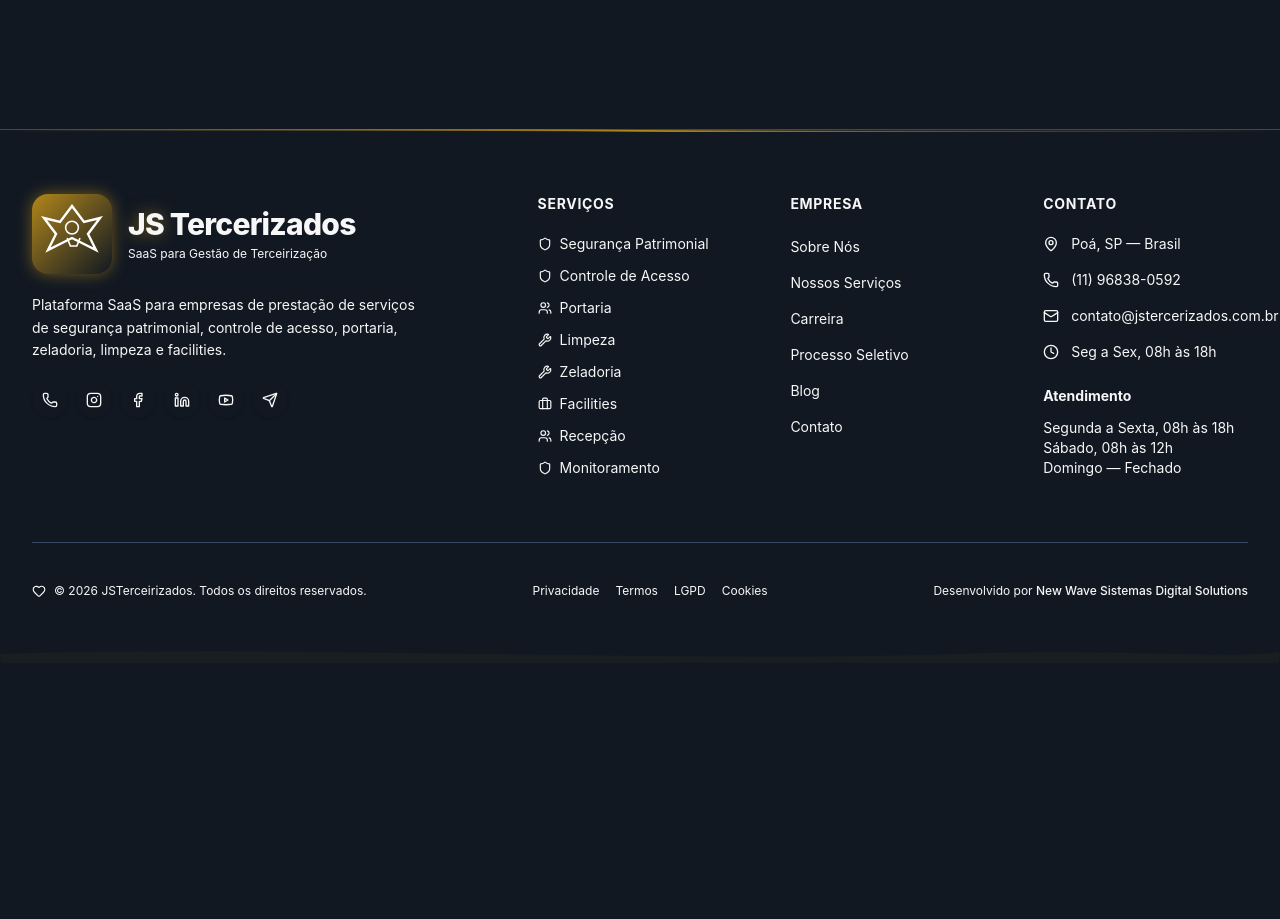
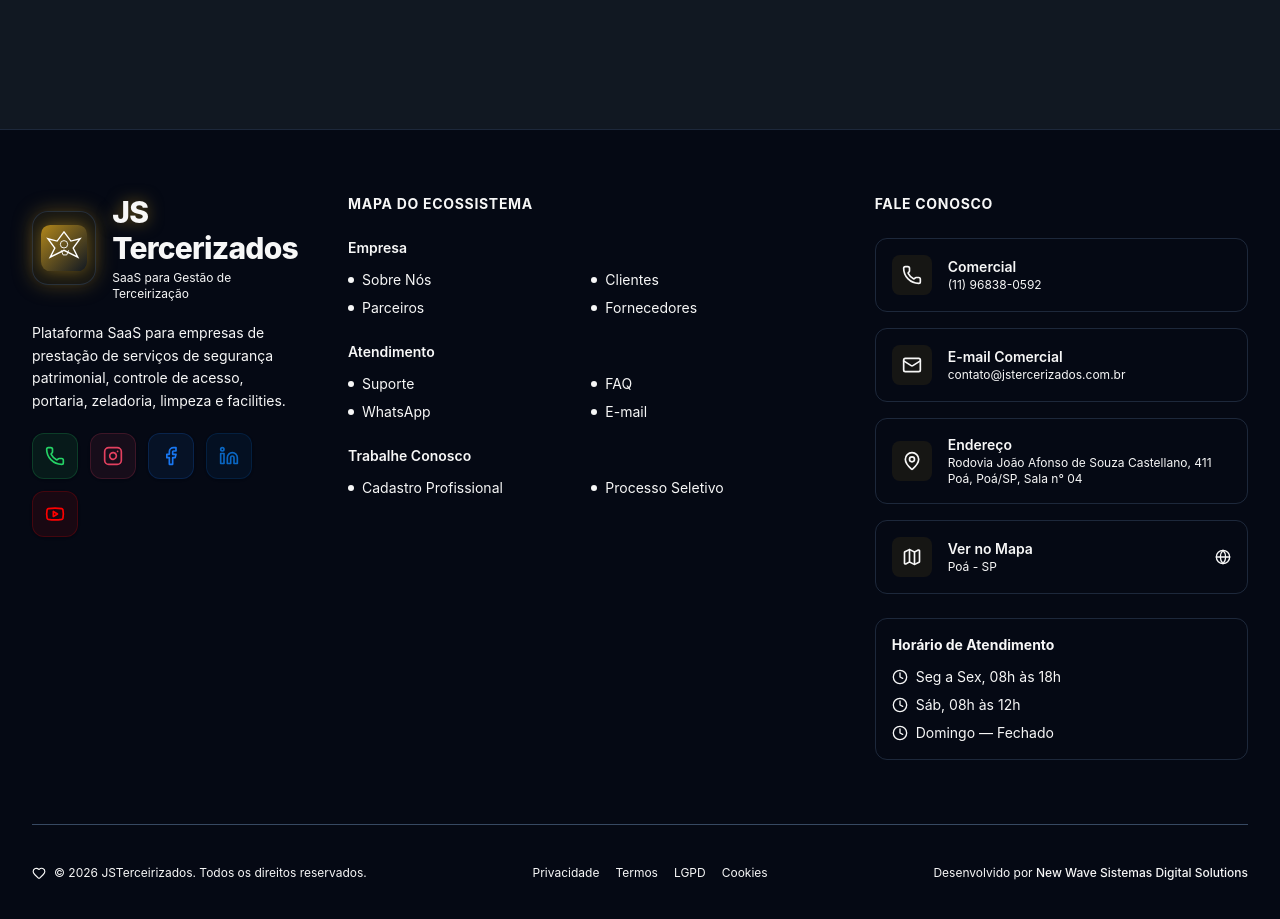
Before and after one commit to Evandro-J-O-Andrade/jrtercerisados, a React (Vite) app: page / in a window 1280 px wide. Shown: the part 6100-7019 px from the top of the page. Before the commit the page ends 6763 px from the top, so only its background shows below. Built offline with nearby package versions, Linux system fonts and the light colour scheme; no server answers; a web font is replaced by a local one.

Commit message:
feat: Footer v2 — premium SaaS corporate design with ecosystem map

```diff
--- a/src/components/layout/Footer.tsx
+++ b/src/components/layout/Footer.tsx
@@ -7,107 +7,97 @@
   Clock,
   Instagram,
   Facebook,
-  Send,
   Linkedin,
   Youtube,
-  Briefcase,
-  Shield,
-  Users,
-  Wrench,
   Heart,
+  Globe,
+  Map,
 } from 'lucide-react';
 import { COMPANY, SOCIAL_LINKS } from '@/config';
 import { IMAGES } from '@/config/images';
 
-const footerServices = [
-  { label: 'Segurança Patrimonial', icon: Shield, href: '/servicos' },
-  { label: 'Controle de Acesso', icon: Shield, href: '/servicos' },
-  { label: 'Portaria', icon: Users, href: '/servicos' },
-  { label: 'Limpeza', icon: Wrench, href: '/servicos' },
-  { label: 'Zeladoria', icon: Wrench, href: '/servicos' },
-  { label: 'Facilities', icon: Briefcase, href: '/servicos' },
-  { label: 'Recepção', icon: Users, href: '/servicos' },
-  { label: 'Monitoramento', icon: Shield, href: '/servicos' },
-];
-
-const footerCompany = [
+const footerEcosystem = [
+  {
+    label: 'Empresa',
+    links: [
       { label: 'Sobre Nós', href: '/sobre' },
-  { label: 'Nossos Serviços', href: '/servicos' },
-  { label: 'Carreira', href: '/trabalhe-conosco' },
+      { label: 'Clientes', href: '/clientes' },
+      { label: 'Parceiros', href: '/parceiros' },
+      { label: 'Fornecedores', href: '/fornecedores' },
+    ],
+  },
+  {
+    label: 'Atendimento',
+    links: [
+      { label: 'Suporte', href: '/suporte' },
+      { label: 'FAQ', href: '/faq' },
+      { label: 'WhatsApp', href: SOCIAL_LINKS.whatsapp },
+      { label: 'E-mail', href: `mailto:${COMPANY.email}` },
+    ],
+  },
+  {
+    label: 'Trabalhe Conosco',
+    links: [
+      { label: 'Cadastro Profissional', href: '/trabalhe-conosco' },
       { label: 'Processo Seletivo', href: '/processo-seletivo' },
-  { label: 'Blog', href: '/blog' },
-  { label: 'Contato', href: '/contato' },
-];
-
-const footerContact = [
-  {
-    icon: MapPin,
-    text: `${COMPANY.address.city}, ${COMPANY.address.state} — Brasil`,
+    ],
   },
-  { icon: Phone, text: COMPANY.phone, href: `tel:${COMPANY.phone}` },
-  { icon: Mail, text: COMPANY.email, href: `mailto:${COMPANY.email}` },
-  { icon: Clock, text: 'Seg a Sex, 08h às 18h' },
 ];
 
 const socialLinks = [
-  { label: 'WhatsApp', href: SOCIAL_LINKS.whatsapp, icon: Phone },
-  { label: 'Instagram', href: SOCIAL_LINKS.instagram, icon: Instagram },
-  { label: 'Facebook', href: SOCIAL_LINKS.facebook, icon: Facebook },
-  { label: 'LinkedIn', href: SOCIAL_LINKS.linkedin, icon: Linkedin },
-  { label: 'YouTube', href: SOCIAL_LINKS.youtube, icon: Youtube },
-  { label: 'TikTok', href: SOCIAL_LINKS.tiktok, icon: Send },
+  {
+    label: 'WhatsApp',
+    href: SOCIAL_LINKS.whatsapp,
+    icon: Phone,
+    color: '#25D366',
+  },
+  {
+    label: 'Instagram',
+    href: SOCIAL_LINKS.instagram,
+    icon: Instagram,
+    color: '#E4405F',
+  },
+  {
+    label: 'Facebook',
+    href: SOCIAL_LINKS.facebook,
+    icon: Facebook,
+    color: '#1877F2',
+  },
+  {
+    label: 'LinkedIn',
+    href: SOCIAL_LINKS.linkedin,
+    icon: Linkedin,
+    color: '#0A66C2',
+  },
+  {
+    label: 'YouTube',
+    href: SOCIAL_LINKS.youtube,
+    icon: Youtube,
+    color: '#FF0000',
+  },
 ];
 
 export function Footer() {
   const currentYear = new Date().getFullYear();
 
   return (
-    <footer className="bg-card border-border relative border-t">
-      {/* SVG decorative top border */}
-      <div className="absolute -top-px right-0 left-0">
-        <svg
-          viewBox="0 0 1440 4"
-          fill="none"
-          xmlns="http://www.w3.org/2000/svg"
-          className="w-full"
-        >
-          <defs>
-            <linearGradient id="ftg" x1="0" y1="0" x2="1" y2="0">
-              <stop offset="0%" stopColor="hsl(43,74%,40%)" stopOpacity="0" />
-              <stop
-                offset="30%"
-                stopColor="hsl(43,74%,40%)"
-                stopOpacity="0.6"
-              />
-              <stop offset="50%" stopColor="hsl(43,74%,40%)" stopOpacity="1" />
-              <stop
-                offset="70%"
-                stopColor="hsl(43,74%,40%)"
-                stopOpacity="0.6"
-              />
-              <stop offset="100%" stopColor="hsl(43,74%,40%)" stopOpacity="0" />
-            </linearGradient>
-          </defs>
-          <path
-            d="M0 2 Q360 0 720 2 Q1080 4 1440 2"
-            stroke="url(#ftg)"
-            strokeWidth="2"
-            fill="none"
-          />
-        </svg>
-      </div>
+    <footer className="border-border/50 relative border-t bg-[#050914]">
+      {/* Decorative top glow */}
+      <div className="via-primary/40 absolute -top-px right-0 left-0 h-px bg-gradient-to-r from-transparent to-transparent" />
 
       <div className="mx-auto max-w-[1600px] px-4 py-16 sm:px-6 lg:px-8">
-        {/* Top section with brand and 4 columns */}
-        <div className="grid grid-cols-1 gap-12 lg:grid-cols-5">
+        {/* Top section with brand, ecosystem, and contact */}
+        <div className="grid grid-cols-1 gap-12 lg:grid-cols-12">
           {/* Brand Column */}
-          <div className="space-y-5 lg:col-span-2">
+          <div className="space-y-5 lg:col-span-3">
             <Link to="/" className="flex items-center gap-4">
+              <div className="bg-primary/10 border-border/50 shadow-glow relative rounded-2xl border p-2">
                 <img
                   src={IMAGES.logo.dark}
                   alt={COMPANY.name}
-                className="drop-shadow-glow h-20 w-auto"
+                  className="drop-shadow-glow h-14 w-auto"
                 />
+              </div>
               <div>
                 <h2 className="text-3xl font-extrabold tracking-tight">
                   <span className="text-primary drop-shadow-glow">JS</span>{' '}
@@ -121,97 +111,167 @@
             <p className="text-muted-foreground max-w-sm text-sm leading-relaxed">
               {COMPANY.description}
             </p>
-            <div className="flex flex-wrap gap-2">
+
+            {/* Social Icons - Larger with color */}
+            <div className="flex flex-wrap gap-3">
               {socialLinks.map((social) => (
                 <motion.a
                   key={social.label}
                   href={social.href}
                   target="_blank"
                   rel="noopener noreferrer"
-                  whileHover={{ scale: 1.1, y: -2 }}
+                  whileHover={{ scale: 1.15, y: -3, rotate: 2 }}
                   whileTap={{ scale: 0.95 }}
-                  className="bg-muted text-muted-foreground hover:bg-primary hover:text-primary-foreground rounded-full p-2.5 shadow-sm transition-all duration-300"
+                  transition={{ type: 'spring', stiffness: 300 }}
+                  className="rounded-xl p-3 shadow-sm transition-all duration-300"
+                  style={{
+                    backgroundColor: `${social.color}15`,
+                    color: social.color,
+                    border: `1px solid ${social.color}30`,
+                  }}
                   aria-label={social.label}
                 >
-                  <social.icon className="h-4 w-4" />
+                  <social.icon className="h-5 w-5" />
                 </motion.a>
               ))}
             </div>
           </div>
 
-          {/* Services Column */}
-          <div>
-            <h4 className="text-primary mb-5 text-sm font-bold tracking-wider uppercase">
-              Serviços
+          {/* Ecosystem Map */}
+          <div className="lg:col-span-5">
+            <h4 className="text-primary mb-6 text-sm font-bold tracking-wider uppercase">
+              Mapa do Ecossistema
             </h4>
-            <ul className="space-y-3">
-              {footerServices.map((service) => (
-                <li key={service.label}>
+            <div className="space-y-6">
+              {footerEcosystem.map((section) => (
+                <div key={section.label}>
+                  <h5 className="text-foreground mb-3 text-sm font-semibold">
+                    {section.label}
+                  </h5>
+                  <div className="grid grid-cols-2 gap-2">
+                    {section.links.map((link) => (
                       <Link
-                    to={service.href}
+                        key={link.label}
+                        to={link.href}
                         className="text-muted-foreground hover:text-primary flex items-center gap-2 text-sm transition-colors duration-200"
                       >
-                    <service.icon className="h-3.5 w-3.5 flex-shrink-0" />
-                    {service.label}
-                  </Link>
-                </li>
-              ))}
-            </ul>
-          </div>
-
-          {/* Company Column */}
-          <div>
-            <h4 className="text-primary mb-5 text-sm font-bold tracking-wider uppercase">
-              Empresa
-            </h4>
-            <ul className="space-y-3">
-              {footerCompany.map((link) => (
-                <li key={link.label}>
-                  <Link
-                    to={link.href}
-                    className="text-muted-foreground hover:text-primary text-sm transition-colors duration-200"
-                  >
+                        <span className="text-primary/50 h-1.5 w-1.5 rounded-full bg-current" />
                         {link.label}
                       </Link>
-                </li>
                     ))}
-            </ul>
+                  </div>
+                </div>
+              ))}
+            </div>
           </div>
 
           {/* Contact Column */}
+          <div className="lg:col-span-4">
+            <h4 className="text-primary mb-6 text-sm font-bold tracking-wider uppercase">
+              Fale Conosco
+            </h4>
+
+            {/* Contact Cards */}
+            <div className="space-y-4">
+              <a
+                href={`tel:${COMPANY.phone.replace(/\D/g, '')}`}
+                className="bg-primary/5 border-border/50 hover:border-primary/30 group flex items-center gap-4 rounded-xl border p-4 transition-all duration-300"
+              >
+                <div className="bg-primary/10 text-primary flex h-10 w-10 items-center justify-center rounded-lg">
+                  <Phone className="h-5 w-5" />
+                </div>
                 <div>
-            <h4 className="text-primary mb-5 text-sm font-bold tracking-wider uppercase">
-              Contato
-            </h4>
-            <ul className="space-y-4">
-              {footerContact.map((item) => (
-                <li key={item.text} className="flex items-start gap-3 text-sm">
-                  <item.icon className="text-primary mt-0.5 h-4 w-4 flex-shrink-0" />
-                  {item.href ? (
+                  <p className="text-foreground text-sm font-semibold">
+                    Comercial
+                  </p>
+                  <p className="text-muted-foreground text-xs">
+                    {COMPANY.phone}
+                  </p>
+                </div>
+              </a>
+
               <a
-                      href={item.href}
-                      className="text-muted-foreground hover:text-primary transition-colors"
+                href={`mailto:${COMPANY.email}`}
+                className="bg-primary/5 border-border/50 hover:border-primary/30 group flex items-center gap-4 rounded-xl border p-4 transition-all duration-300"
               >
-                      {item.text}
+                <div className="bg-primary/10 text-primary flex h-10 w-10 items-center justify-center rounded-lg">
+                  <Mail className="h-5 w-5" />
+                </div>
+                <div>
+                  <p className="text-foreground text-sm font-semibold">
+                    E-mail Comercial
+                  </p>
+                  <p className="text-muted-foreground text-xs">
+                    {COMPANY.email}
+                  </p>
+                </div>
               </a>
-                  ) : (
-                    <span className="text-muted-foreground">{item.text}</span>
-                  )}
-                </li>
-              ))}
-            </ul>
 
-            <div className="mt-6">
+              <div className="bg-primary/5 border-border/50 flex items-center gap-4 rounded-xl border p-4">
+                <div className="bg-primary/10 text-primary flex h-10 w-10 items-center justify-center rounded-lg">
+                  <MapPin className="h-5 w-5" />
+                </div>
+                <div>
+                  <p className="text-foreground text-sm font-semibold">
+                    Endereço
+                  </p>
+                  <p className="text-muted-foreground text-xs">
+                    {COMPANY.address.street}, {COMPANY.address.number}
+                  </p>
+                  <p className="text-muted-foreground text-xs">
+                    {COMPANY.address.neighborhood}, {COMPANY.address.city}
+                    /SP
+                    {COMPANY.address.complement &&
+                      `, ${COMPANY.address.complement}`}
+                  </p>
+                </div>
+              </div>
+
+              {/* Map Card */}
+              <a
+                href={`https://maps.google.com/?q=${encodeURIComponent(`${COMPANY.address.street}, ${COMPANY.address.number}, ${COMPANY.address.city}, ${COMPANY.address.state}`)}`}
+                target="_blank"
+                rel="noopener noreferrer"
+                className="bg-primary/5 border-border/50 hover:border-primary/30 group flex items-center gap-4 rounded-xl border p-4 transition-all duration-300"
+              >
+                <div className="bg-primary/10 text-primary flex h-10 w-10 items-center justify-center rounded-lg">
+                  <Map className="h-5 w-5" />
+                </div>
+                <div className="flex-1">
+                  <p className="text-foreground text-sm font-semibold">
+                    Ver no Mapa
+                  </p>
+                  <p className="text-muted-foreground text-xs">
+                    {COMPANY.address.city} - SP
+                  </p>
+                </div>
+                <Globe className="text-primary h-4 w-4 transition-transform group-hover:translate-x-1" />
+              </a>
+            </div>
+
+            {/* Hours */}
+            <div className="border-border/50 bg-primary/5 mt-6 rounded-xl border p-4">
               <h5 className="text-foreground mb-3 text-sm font-bold">
-                Atendimento
+                Horário de Atendimento
               </h5>
-              <p className="text-muted-foreground text-sm">
-                Segunda a Sexta, 08h às 18h
-              </p>
-              <p className="text-muted-foreground text-sm">
-                Sábado, 08h às 12h
-              </p>
-              <p className="text-muted-foreground text-sm">Domingo — Fechado</p>
+              <div className="space-y-2">
+                <div className="flex items-center gap-2 text-sm">
+                  <Clock className="text-primary h-4 w-4" />
+                  <span className="text-muted-foreground">
+                    Seg a Sex, 08h às 18h
+                  </span>
+                </div>
+                <div className="flex items-center gap-2 text-sm">
+                  <Clock className="text-primary h-4 w-4" />
+                  <span className="text-muted-foreground">Sáb, 08h às 12h</span>
+                </div>
+                <div className="flex items-center gap-2 text-sm">
+                  <Clock className="text-muted-foreground h-4 w-4" />
+                  <span className="text-muted-foreground">
+                    Domingo — Fechado
+                  </span>
+                </div>
+              </div>
             </div>
           </div>
         </div>
```
Lines whose indentation alone changed are shown as unchanged.
